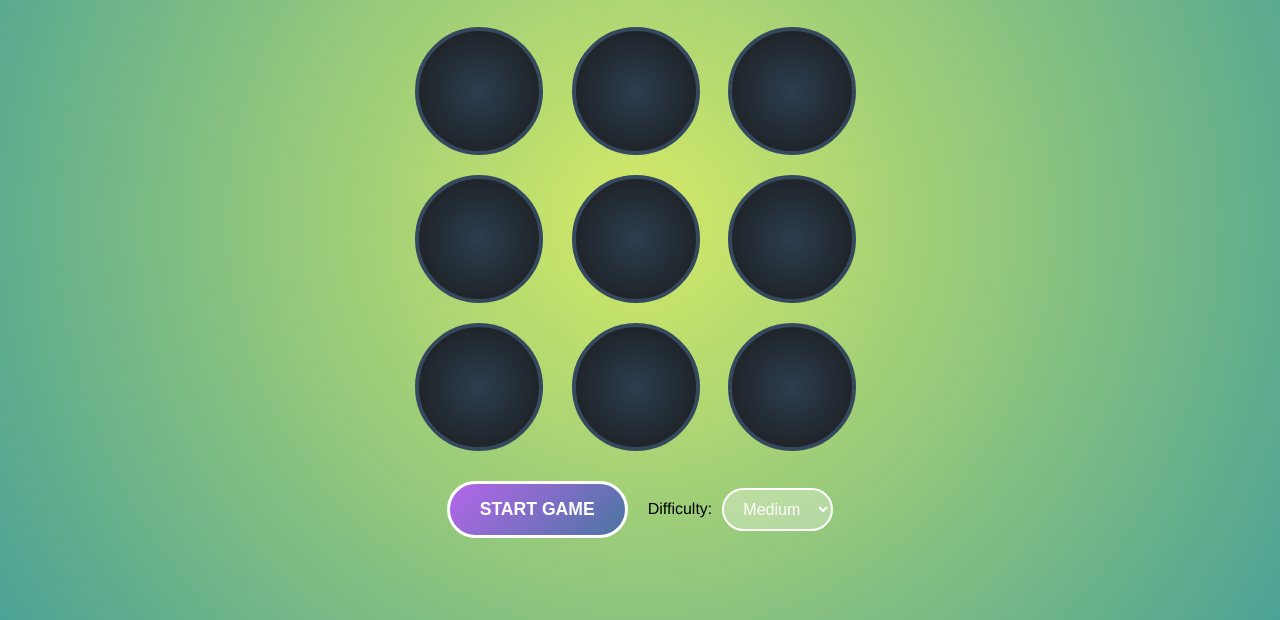
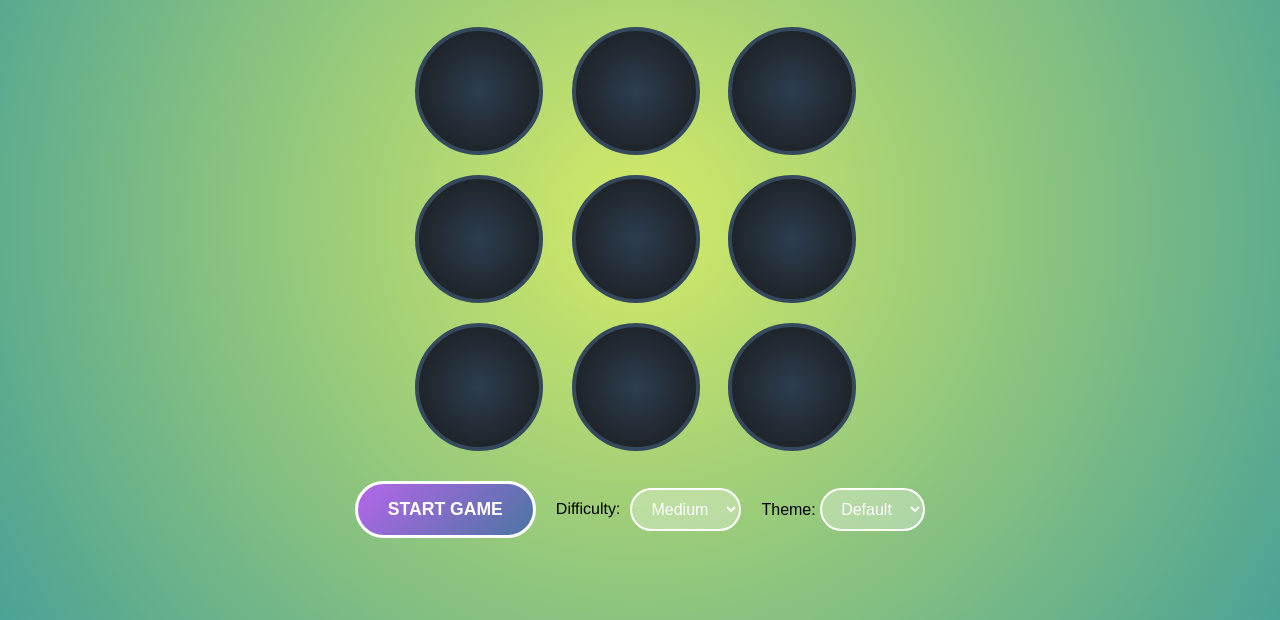
Before and after one commit to Simran-Dhyani/mini-project-, a plain HTML site: page index.html in a window 1280 px wide. Shown: the part 180-800 px from the top of the page. Drawn offline with Linux system fonts and the light colour scheme.

Commit message:
added theme selector

```diff
--- a/index.html
+++ b/index.html
@@ -35,6 +35,15 @@
             <option value="hard">Hard</option>
         </select>
     </div>
+     <div class="theme-selector">
+        <label for="themeSelect">Theme:</label>
+        <select id="themeSelect">
+            <option value="theme-default" selected>Default</option>
+            <option value="theme-rosy">Rosy</option>
+            <option value="theme-candy">Candy</option>
+
+        </select>
+    </div>
    </div>
 </div>
 
@@ -46,8 +55,7 @@
         </div>
     </div>
 
-<audio id="startAudio" src="sounds/start-music.mp3" loop></audio>
-<audio id="gameOverAudio" src="sounds/game-over.mp3"></audio>
+
 
   <script src="index.js"></script>
 </body>
```
